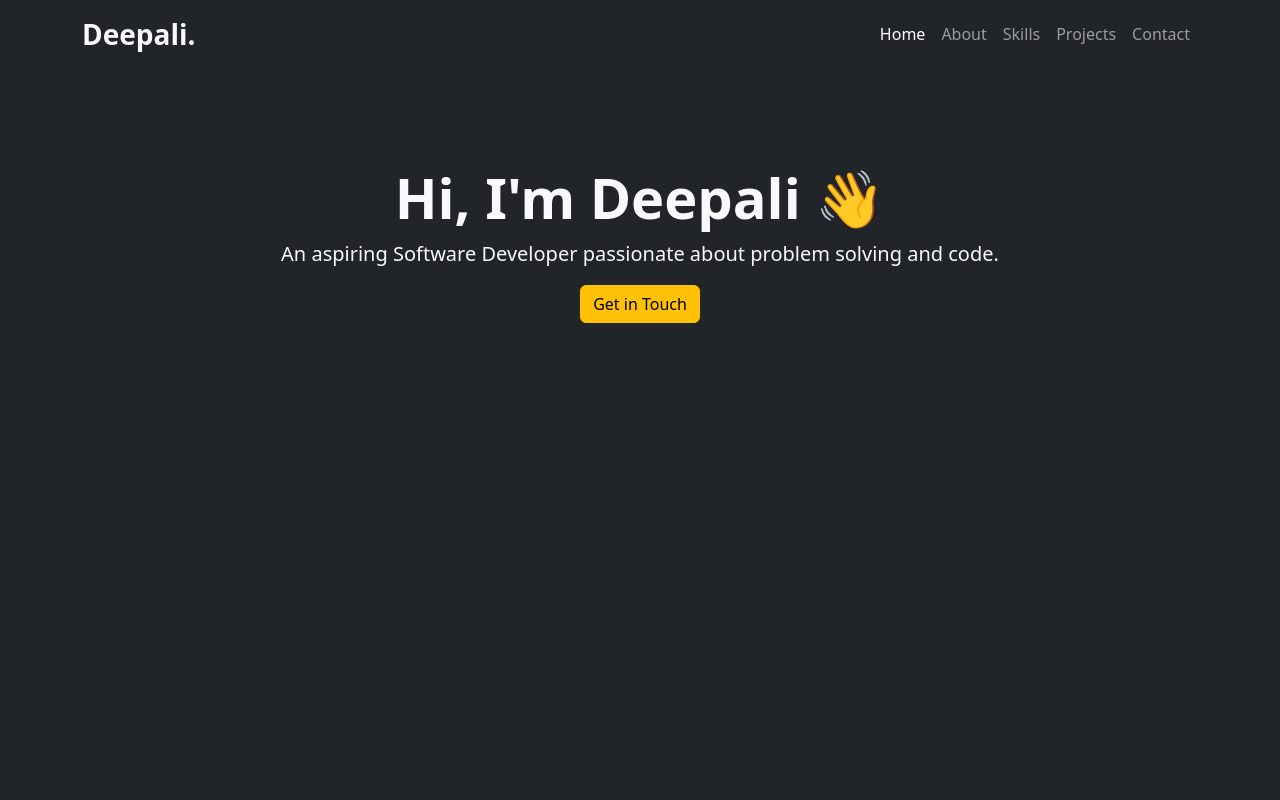
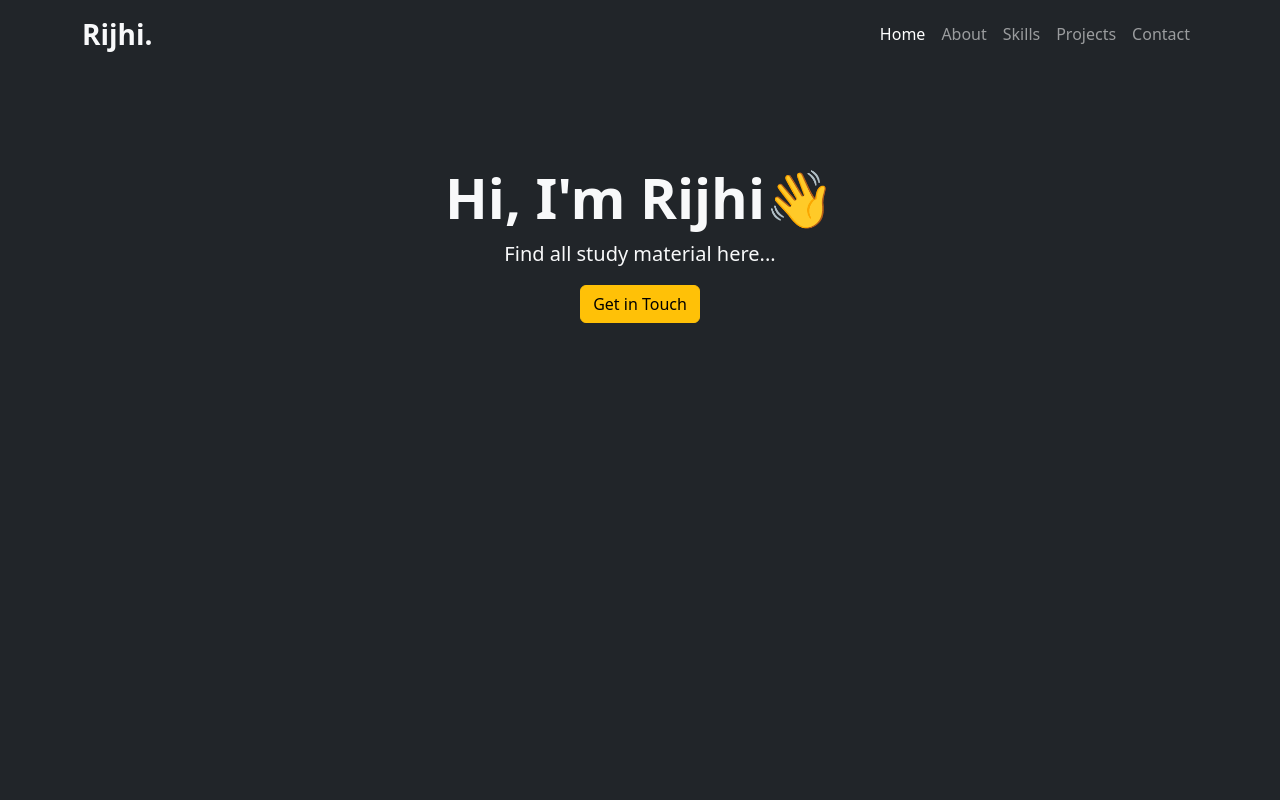
Before and after one commit to kumarideepali0402/Portfolio-Website, a plain HTML site: page index.html in a window 1280 px wide. Shown: the top 800 px of the page. Drawn offline with nearby package versions, Linux system fonts and the light colour scheme; files whose address does not match are found by name.

Commit message:
rijhi's website

```diff
--- a/index.html
+++ b/index.html
@@ -13,7 +13,7 @@
     <header>
         <nav class="navbar navbar-expand-lg  navbar-dark bg-dark">
             <div class="container ">
-                <a href="#" class="navbar-brand text-light fw-bolder fs-3 ">Deepali.</a>
+                <a href="#" class="navbar-brand text-light fw-bolder fs-3 ">Rijhi.</a>
                 <button class="navbar-toggler " type="button" data-bs-toggle="collapse" data-bs-target="#navbarNav">
                     <span class="navbar-toggler-icon"></span>
                 </button>
@@ -37,8 +37,8 @@
 
     <main>
         <section id="home" class="text-center text-light p-lg-5 mt-5 min-vh-100">
-           <h1 class="display-4 fw-bold">Hi, I'm Deepali 👋</h1>
-           <p class="lead">An aspiring Software Developer passionate about problem solving and code.</p>
+           <h1 class="display-4 fw-bold">Hi, I'm Rijhi👋</h1>
+           <p class="lead">Find all study material here...</p>
            <a href="#contact" class="btn btn-warning">Get in Touch </a>
 
         </section>
```
Also changed, not shown: 1 other file.
